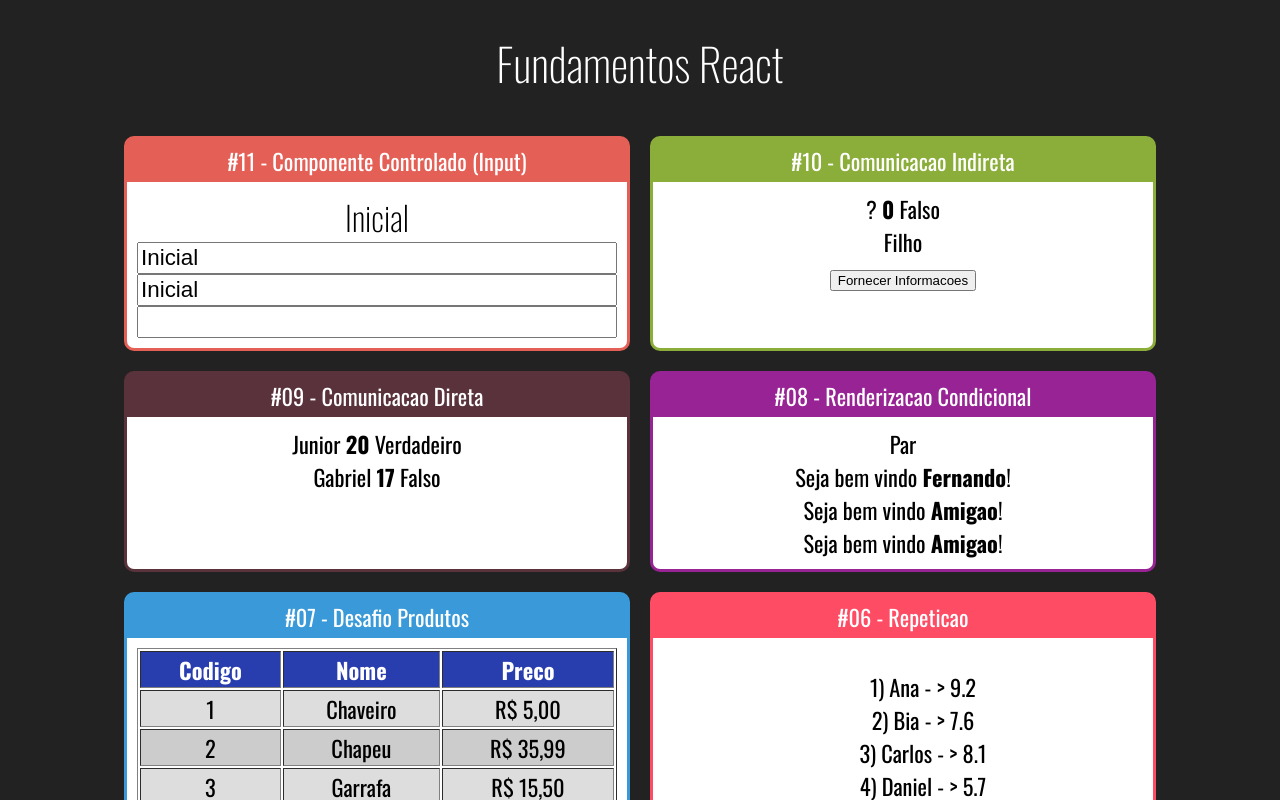
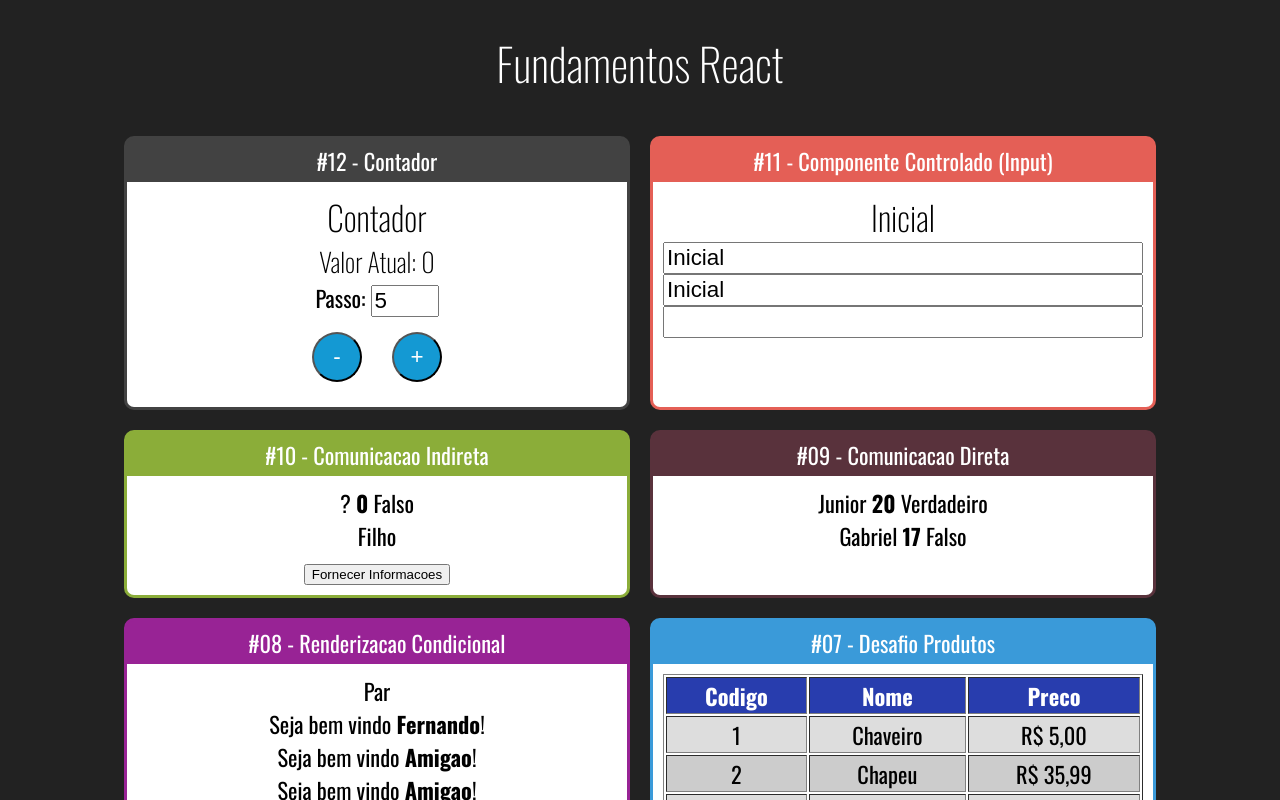
Before and after one commit to migvidro/curso-react, a React (Create React App) app in the folder fundamentos-react/: page / in a window 1280 px wide. Shown: the top 800 px of the page. Built offline with nearby package versions, Linux system fonts and the light colour scheme.

Commit message:
Class Components and more component communication

```diff
--- a/fundamentos-react/src/App.jsx
+++ b/fundamentos-react/src/App.jsx
@@ -16,11 +16,15 @@ import UsuarioInfo from "./components/condicional/UsuarioInfo";
 import DiretaPai from "./components/comunicacao/DiretaPai";
 import IndiretaPai from "./components/comunicacao/IndiretaPai";
 import Input from "./components/formulario/Input";
+import Contador from "./components/contador/Contador";
 
 export default () => (
   <div className="App">
     <h1>Fundamentos React</h1>
     <div className="Cards">
+      <Card titulo="#12 - Contador" color="#424242">
+        <Contador />
+      </Card>
       <Card titulo="#11 - Componente Controlado (Input)" color="#E45F56">
         <Input />
       </Card>
--- /dev/null
+++ b/fundamentos-react/src/components/contador/Botao.jsx
@@ -0,0 +1,9 @@
+import React from "react";
+
+const Botao = (props) => {
+  return (
+      <button onClick={props.func}>{props.text}</button>
+  );
+};
+
+export default Botao;
--- /dev/null
+++ b/fundamentos-react/src/components/contador/Contador.css
@@ -0,0 +1,14 @@
+.Contador input {
+    font-size: 1.4rem;
+    width: 60px;
+}
+
+.Contador button {
+    margin: 15px;
+    font-size: 1.4rem;
+    height: 50px;
+    width: 50px;
+    border-radius: 50%;
+    background-color: #1499D3;
+    color: #FFF;
+}
--- /dev/null
+++ b/fundamentos-react/src/components/contador/Contador.jsx
@@ -0,0 +1,38 @@
+import React, { Component } from "react";
+import "./Contador.css";
+import Display from "./Display";
+import PassoForm from "./PassoForm";
+import Botao from "./Botao";
+
+class Contador extends Component {
+  state = {
+    numero: this.props.numeroInicial || 0,
+    passo: this.props.passoInicial || 5,
+  };
+
+  inc = () => {
+    this.setState({ numero: this.state.numero + this.state.passo });
+  };
+
+  dec = () => {
+    this.setState({ numero: this.state.numero - this.state.passo });
+  };
+
+  setPasso = (novoPasso) => {
+    this.setState({ passo: novoPasso });
+  };
+
+  render() {
+    return (
+      <div className="Contador">
+        <h2>Contador</h2>
+        <Display numero={this.state.numero}/>
+        <PassoForm  passo={this.state.passo} setPasso={this.setPasso} />
+        <Botao func={this.dec} text={"-"} />
+        <Botao func={this.inc} text={"+"} />
+      </div>
+    );
+  }
+}
+
+export default Contador;
--- /dev/null
+++ b/fundamentos-react/src/components/contador/Display.jsx
@@ -0,0 +1,7 @@
+import React from "react";
+
+const Display = (props) => {
+  return <h3>Valor Atual: {props.numero}</h3>;
+};
+
+export default Display;
--- /dev/null
+++ b/fundamentos-react/src/components/contador/PassoForm.jsx
@@ -0,0 +1,17 @@
+import React from "react";
+
+const PassoForm = (props) => {
+  return (
+    <div>
+      <label htmlFor="passoInput">Passo: </label>
+      <input
+        id="passoInput"
+        type="number"
+        value={props.passo}
+        onChange={event => props.setPasso(+event.target.value)}
+      />
+    </div>
+  );
+};
+
+export default PassoForm;
```
